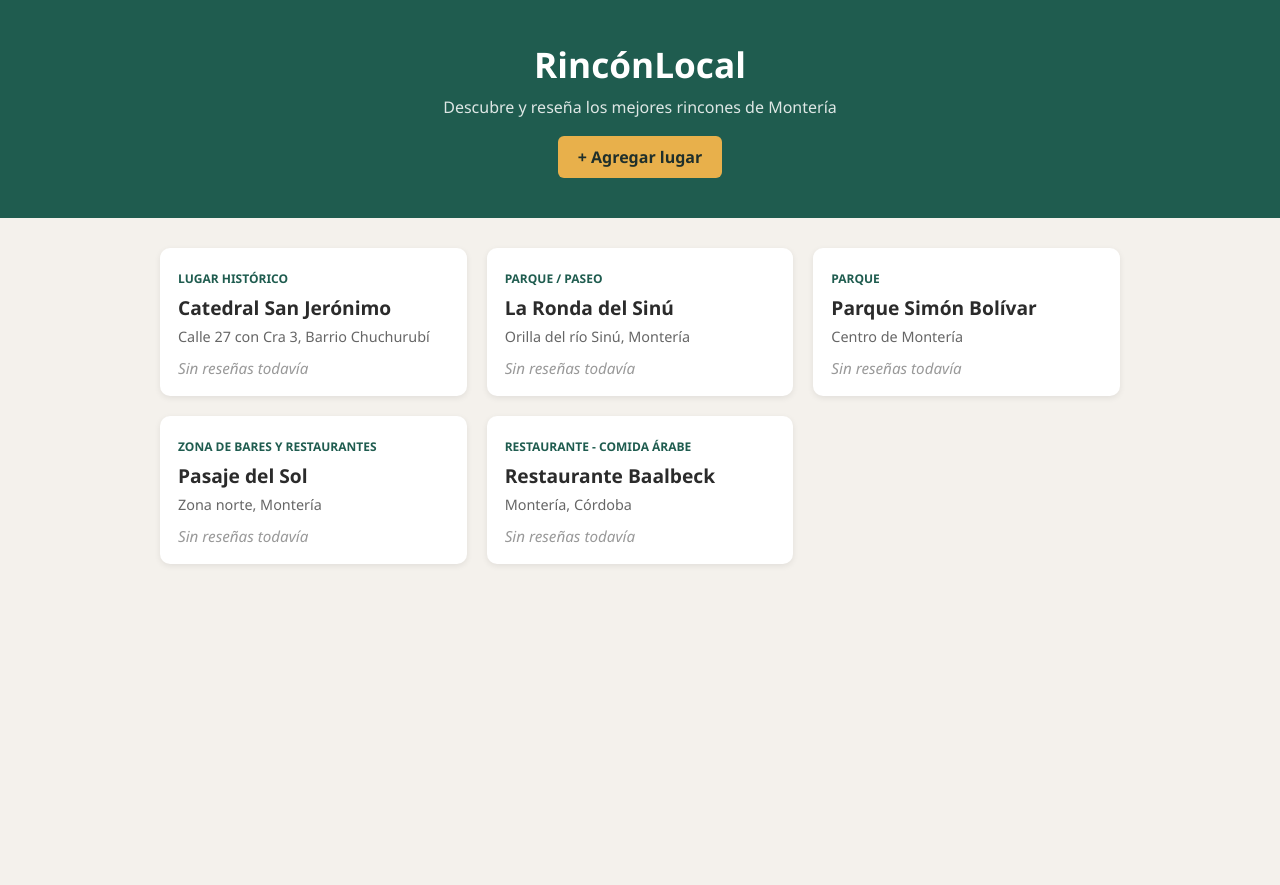
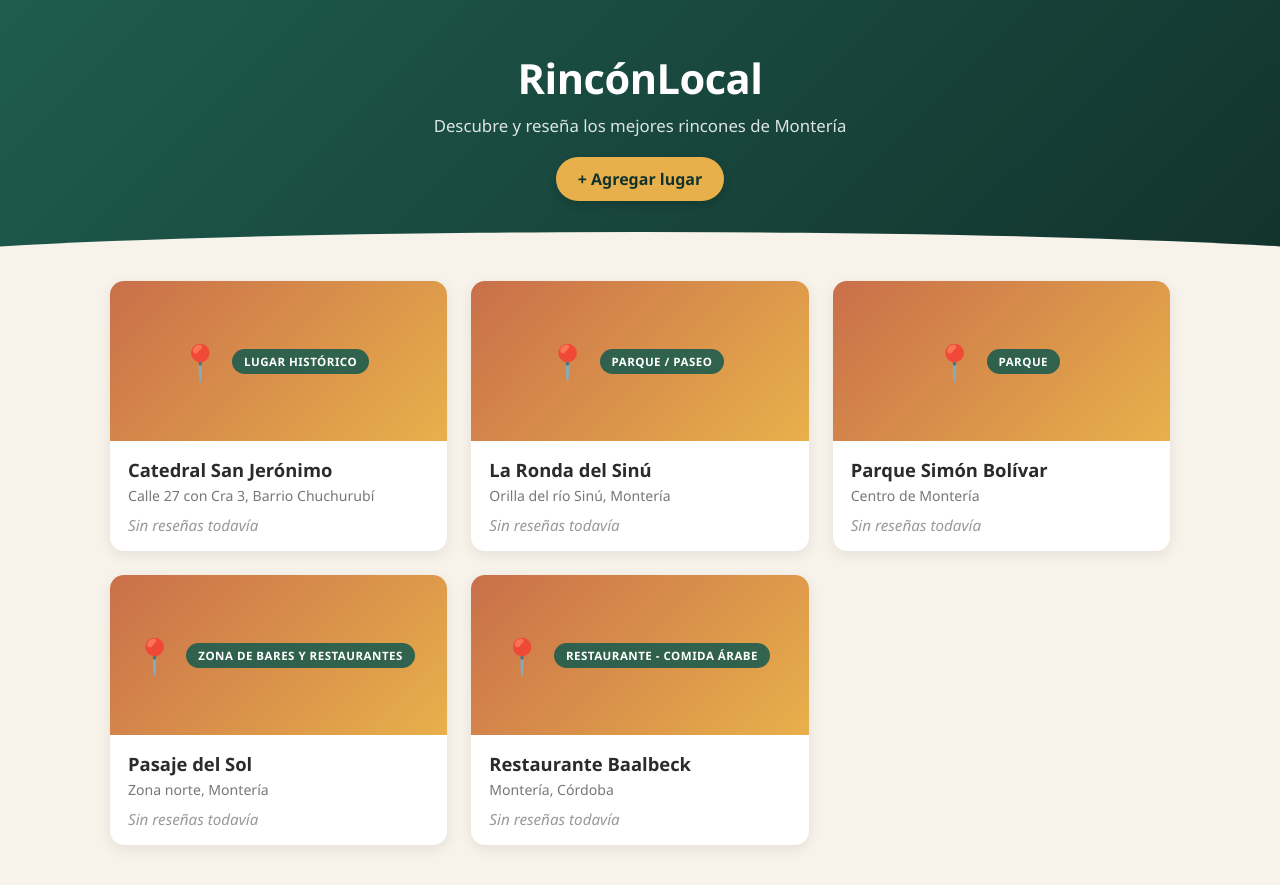
Before and after one commit to Juanchiz1/rincon-local, a PHP site: page / in a window 1280 px wide. Before the commit the page ends 565 px from the top, so only its background shows below. Run offline with PHP 8.4, Linux system fonts and the light colour scheme; data comes from the database, SQL or seed files in the repository; data that the repository does not hold is empty.

Commit message:
feat: subida de imagenes para lugares y rediseño visual de tarjetas

```diff
--- a/css/style.css
+++ b/css/style.css
@@ -4,82 +4,143 @@
     box-sizing: border-box;
 }
 
+:root {
+    --verde-sinu: #1f5c4f;
+    --verde-oscuro: #12332c;
+    --terracota: #c96f4a;
+    --dorado: #e8b04b;
+    --crema: #f7f2ea;
+    --texto: #2b2b2b;
+}
+
 body {
     font-family: 'Segoe UI', Arial, sans-serif;
-    background-color: #f4f1ec;
-    color: #2b2b2b;
+    background-color: var(--crema);
+    color: var(--texto);
 }
 
 .cabecera {
-    background-color: #1f5c4f;
+    background: linear-gradient(135deg, var(--verde-sinu), var(--verde-oscuro));
     color: white;
-    padding: 40px 20px;
+    padding: 50px 20px 70px;
     text-align: center;
+    position: relative;
+    overflow: hidden;
+}
+
+.cabecera::after {
+    content: "";
+    position: absolute;
+    bottom: -1px;
+    left: 0;
+    width: 100%;
+    height: 40px;
+    background: var(--crema);
+    border-radius: 50% 50% 0 0 / 100% 100% 0 0;
+    transform: scaleX(1.3);
 }
 
 .cabecera h1 {
-    font-size: 2.2rem;
+    font-size: 2.6rem;
+    letter-spacing: -0.5px;
 }
 
 .cabecera p {
     margin-top: 8px;
     opacity: 0.85;
+    font-size: 1.05rem;
 }
 
 .boton-agregar {
     display: inline-block;
-    margin-top: 18px;
-    padding: 10px 20px;
-    background-color: #e8b04b;
-    color: #1f2f2b;
+    margin-top: 20px;
+    padding: 11px 22px;
+    background-color: var(--dorado);
+    color: var(--verde-oscuro);
     text-decoration: none;
-    border-radius: 6px;
+    border-radius: 30px;
     font-weight: bold;
+    box-shadow: 0 4px 10px rgba(0, 0, 0, 0.15);
+    transition: transform 0.15s ease;
 }
 
 .boton-agregar:hover {
-    background-color: #d69f3d;
+    transform: translateY(-2px);
 }
 
 .contenedor-lugares {
-    max-width: 1000px;
-    margin: 30px auto;
+    max-width: 1100px;
+    margin: 10px auto 40px;
     padding: 0 20px;
     display: grid;
-    grid-template-columns: repeat(auto-fill, minmax(260px, 1fr));
-    gap: 20px;
+    grid-template-columns: repeat(auto-fill, minmax(270px, 1fr));
+    gap: 24px;
 }
 
 .tarjeta-lugar {
     background-color: white;
-    border-radius: 10px;
-    padding: 18px;
+    border-radius: 14px;
+    overflow: hidden;
     text-decoration: none;
     color: inherit;
-    box-shadow: 0 2px 6px rgba(0, 0, 0, 0.08);
-    transition: transform 0.15s ease;
+    box-shadow: 0 4px 14px rgba(0, 0, 0, 0.08);
+    transition: transform 0.2s ease, box-shadow 0.2s ease;
 }
 
 .tarjeta-lugar:hover {
-    transform: translateY(-3px);
+    transform: translateY(-5px);
+    box-shadow: 0 10px 22px rgba(0, 0, 0, 0.14);
 }
 
-.categoria {
-    font-size: 0.75rem;
+.imagen-lugar {
+    height: 160px;
+    background-size: cover;
+    background-position: center;
+    background-color: #dfe4e2;
+    position: relative;
+    display: flex;
+    align-items: flex-start;
+    justify-content: flex-start;
+}
+
+.imagen-lugar.sin-imagen {
+    background: linear-gradient(135deg, var(--terracota), var(--dorado));
+    display: flex;
+    align-items: center;
+    justify-content: center;
+}
+
+.imagen-lugar.sin-imagen::before {
+    content: "📍";
+    font-size: 2.2rem;
+    opacity: 0.9;
+}
+
+.categoria-badge {
+    margin: 10px;
+    padding: 5px 12px;
+    background-color: rgba(31, 92, 79, 0.9);
+    color: white;
+    font-size: 0.72rem;
     text-transform: uppercase;
-    color: #1f5c4f;
+    letter-spacing: 0.5px;
+    border-radius: 20px;
     font-weight: bold;
 }
 
-.tarjeta-lugar h2 {
-    margin: 6px 0;
-    font-size: 1.2rem;
+.info-lugar {
+    padding: 16px 18px;
+}
+
+.info-lugar h2 {
+    font-size: 1.15rem;
+    margin-bottom: 4px;
 }
 
 .direccion {
-    font-size: 0.9rem;
-    color: #666;
-    margin-bottom: 12px;
+    font-size: 0.88rem;
+    color: #777;
+    margin-bottom: 10px;
 }
 
 .rating {
--- a/index.php
+++ b/index.php
@@ -36,7 +36,13 @@ unset($lugar);
         <?php else: ?>
             <?php foreach ($lugares as $lugar): ?>
     <a href="lugar.php?id=<?= $lugar['id'] ?>" class="tarjeta-lugar">
-                    <span class="categoria"><?= limpiar($lugar['categoria']) ?></span>
+        <div class="imagen-lugar <?= $lugar['imagen'] ? '' : 'sin-imagen' ?>"
+             <?php if ($lugar['imagen']): ?>
+                style="background-image: url('uploads/<?= limpiar($lugar['imagen']) ?>');"
+             <?php endif; ?>>
+            <span class="categoria-badge"><?= limpiar($lugar['categoria']) ?></span>
+        </div>
+        <div class="info-lugar">
             <h2><?= limpiar($lugar['nombre']) ?></h2>
             <p class="direccion"><?= limpiar($lugar['direccion']) ?></p>
             <div class="rating">
@@ -47,6 +53,7 @@ unset($lugar);
                     <span class="sin-resenas">Sin reseñas todavía</span>
                 <?php endif; ?>
             </div>
+        </div>
     </a>
 <?php endforeach; ?>
         <?php endif; ?>
--- a/sql/esquema.sql
+++ b/sql/esquema.sql
@@ -6,6 +6,7 @@ CREATE TABLE lugares (
     nombre VARCHAR(120) NOT NULL,
     categoria VARCHAR(60) NOT NULL,
     direccion VARCHAR(200),
+    imagen VARCHAR(255) DEFAULT NULL,
     latitud DECIMAL(10, 8),
     longitud DECIMAL(11, 8),
     creado_en TIMESTAMP DEFAULT CURRENT_TIMESTAMP
```
Also changed, not shown: other parts of css/style.css (+20 -13 lines), agregar_lugar.php (+29 -3 lines). Lines whose indentation alone changed are shown as unchanged.
